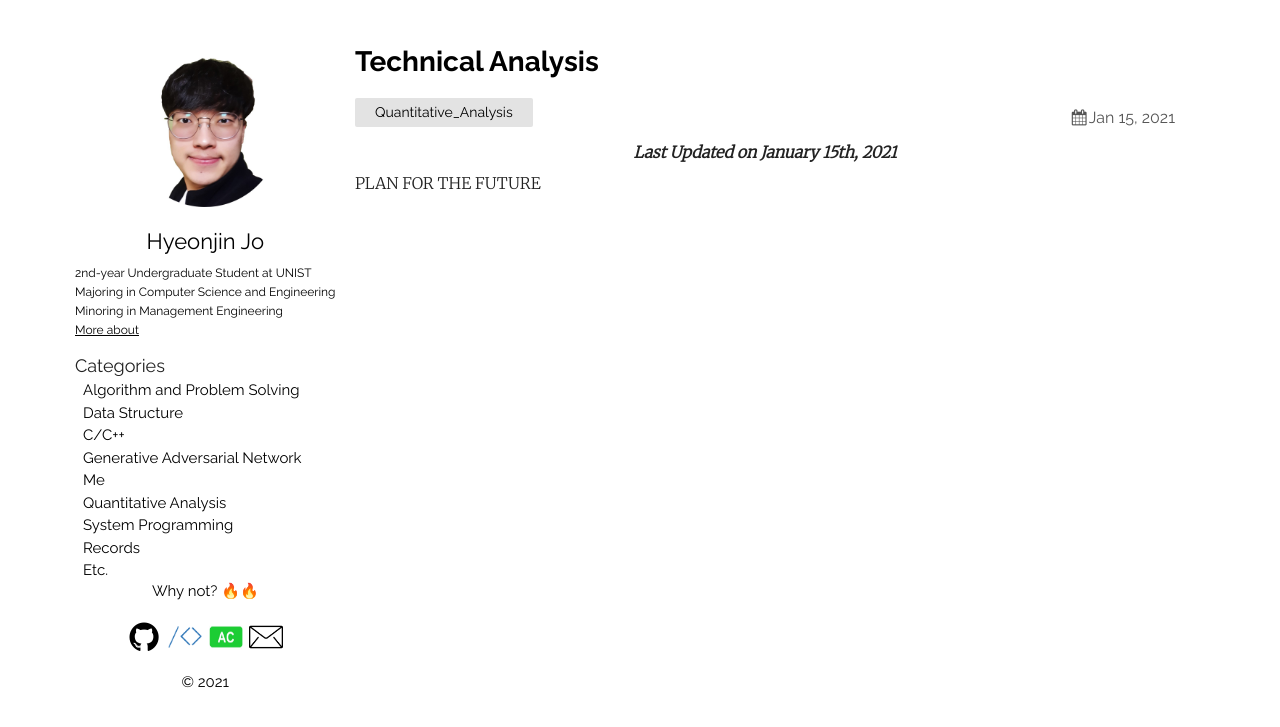
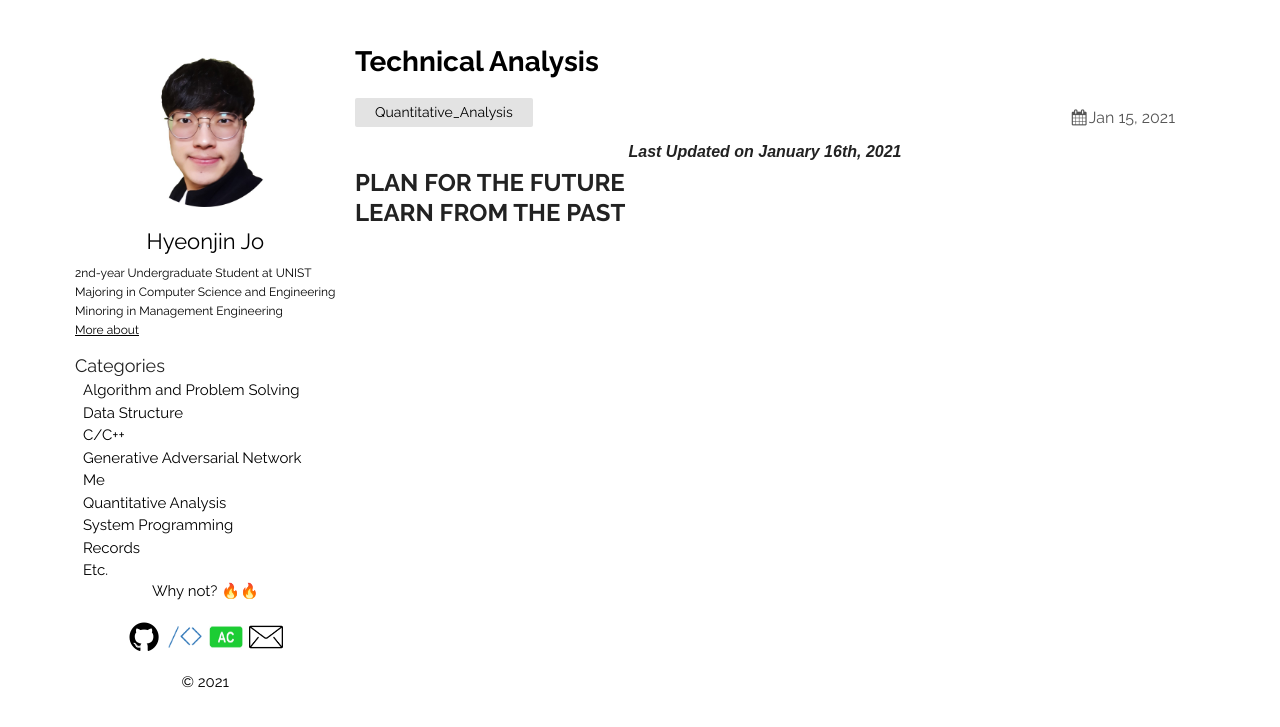
Before and after one commit to thinkin9/thinkin9.github.io, a Jekyll site: the page built from _posts/2021-01-15-Technical-Analysis.markdown, in a window 1280 px wide. Shown: the top 727 px of the page. Built offline with Jekyll 4.4.1, drawn with Linux system fonts in a browser that asks for light colours.

Commit message:
20210116

```diff
--- a/_posts/2021-01-15-Technical-Analysis.markdown
+++ b/_posts/2021-01-15-Technical-Analysis.markdown
@@ -5,18 +5,36 @@
 categories: Quantitative_Analysis
 ---
 
-<div style="text-align: center"><i><b>Last Updated on January 15th, 2021</b></i></div>
+<div style="text-align: center"><i><b>Last Updated on January 16th, 2021</b></i></div>
 
 <details><summary>PLAN FOR THE FUTURE</summary>
     <ul>
-        <li><details><summary>20200115 KOSDAQ 한솔홈데코</summary>
-            <li>20210120 Biden 취임식 및 정책 발표 기대감에 따른 상승 예측</li>
-            <img src="/img/025750_20210115_Technical_Analysis.png">
-        </details><li>
+        <!-- Environment Sector -->
+        <li><details><summary>Environments</summary>
+            <ul>
+                <li><details><summary>20200115 KOSDAQ 한솔홈데코</summary>
+                    <ul>
+                        <li>20210120 Biden 취임식 및 정책 발표 기대감에 따른 상승 예측</li>
+                        <li><img src="/img/025750_20210115_Technical_Analysis.png"></li>
+                    </ul>
+                </details></li>
+            </ul>
+        </details></li>
     </ul>
 </details>
 
-
-# LEARN FROM THE PAST
-### KRX:207940 삼성바이오로직스
-<hr style="height: 2px; border:none; margin-top: -1em; margin-bottom:0.5em; padding: 0; background:black">
+<details><summary>LEARN FROM THE PAST</summary>
+    <ul>
+        <!--Biotechnology -->
+        <li><details><summary>Biotechnology</summary>
+            <ul>
+                <li><details><summary>20200116 KOSPI 삼성바이오로직스</summary>
+                    <ul>
+                        <li>201703~201903 분석</li>
+                        <li>RSI Hidden Divergence & Bullish AB = CD에도 추세가 유지되는 이유는 아직 이해 X</li>
+                        <li><img src="/img/207940_20210116_Technical_Analysis.png"></li>
+                    </ul>
+                </details></li>
+            </ul>
+        </details></li>
+    </ul>
--- a/_sass/plain.scss
+++ b/_sass/plain.scss
@@ -223,7 +223,8 @@
   padding-left: 30px;
 }
 .post {
-  font-family: "Merriweather", sans-serif;
+  //font-family: "Merriweather", sans-serif;
+  font-family: sans-serif;
   font-weight: 300;
   color: #222;
   line-height: 1.9em;
@@ -308,11 +309,19 @@
 }
 
 details {
+  summary {
+    display: block;
+    font-size: 1.5em;
+    font-family: "Raleway";
+    font-weight: bold;
+  }
   summary::-webkit-details-marker {
     display: none;
   }
   ul {
     list-style: none;
-    margin: 0 auto;
+    margin-block-start: 0px;
+    margin-block-end: 0px;
+
   }
 }
```
